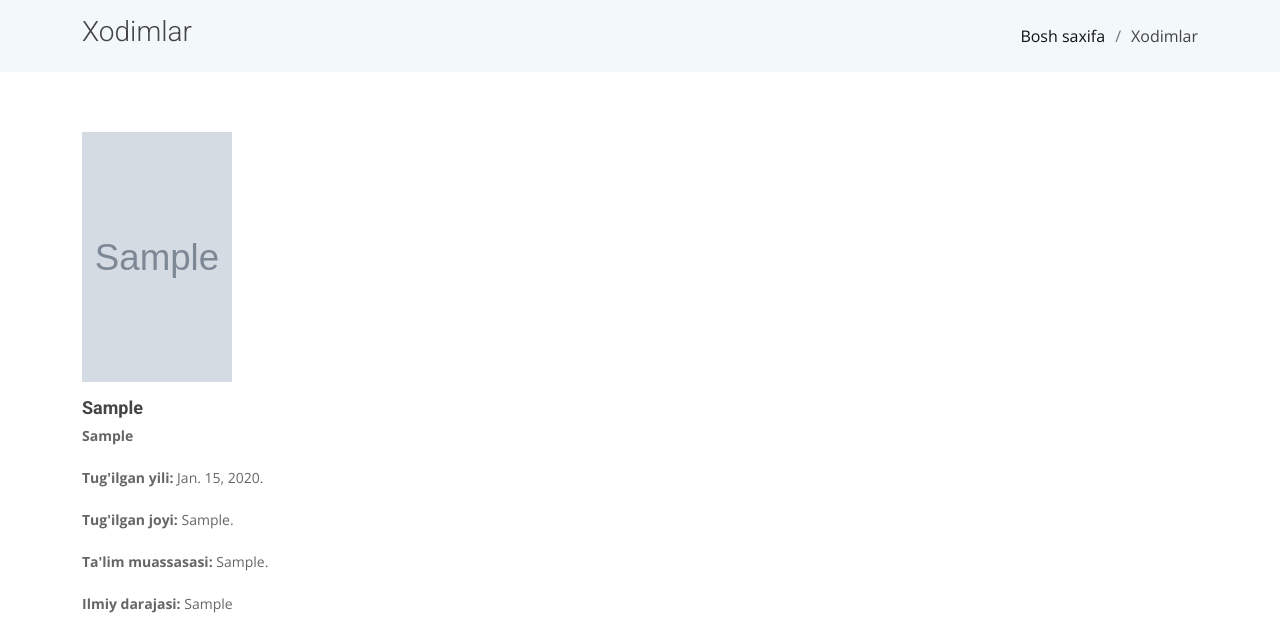
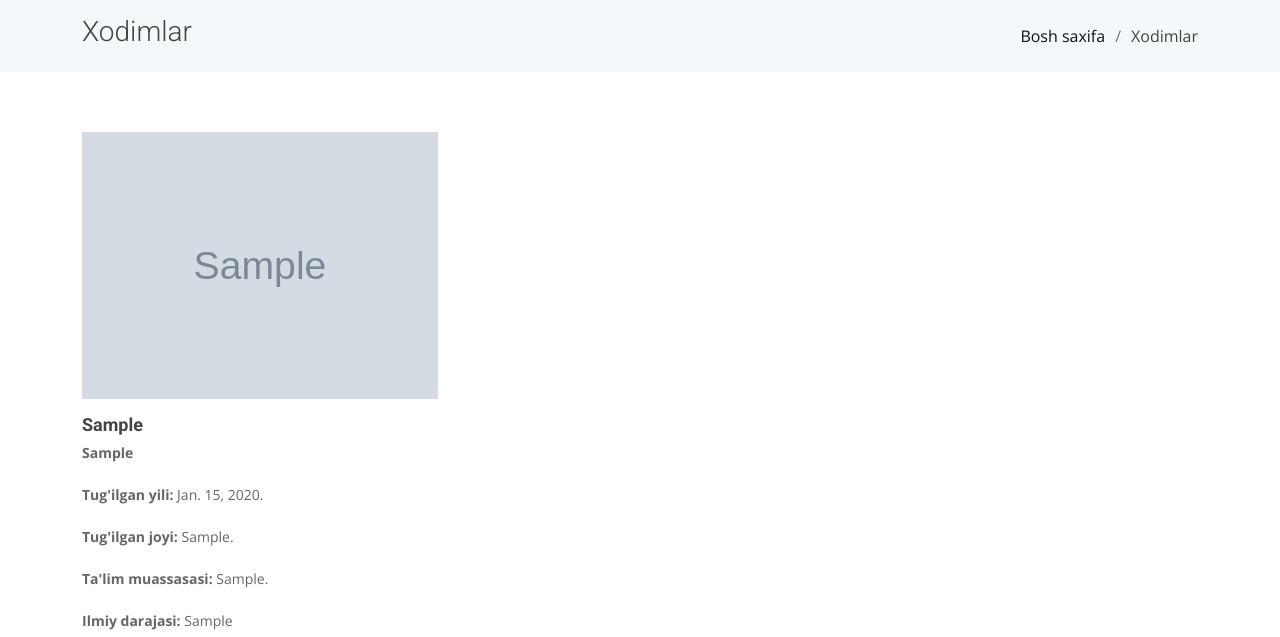
Before and after one commit to Sanjar1996/Uzun, a Django app: page /hodimlar/ in a window 1280 px wide. Shown: the part 80-717 px from the top of the page. Run offline with Django 3.2, Linux system fonts and the light colour scheme; tables that the repository leaves empty hold one stand-in row (values such as "Sample post"); grey boxes marked "Sample" are stand-in pictures; some libraries are stand-ins or nearby versions.

Commit message:
css/style.css changed

```diff
--- a/src/static/css/style.css
+++ b/src/static/css/style.css
@@ -1454,7 +1454,7 @@ section {
   font-size: 18px;
 }
 .team .member .member-img img {
-  width: 45% ;
+  height: 50% ;
 }
 
 .team .member .member-info span {
```
